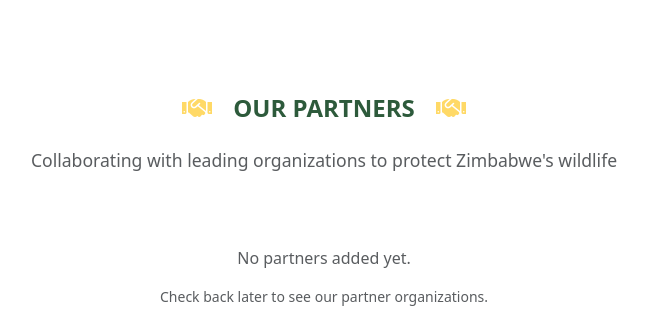
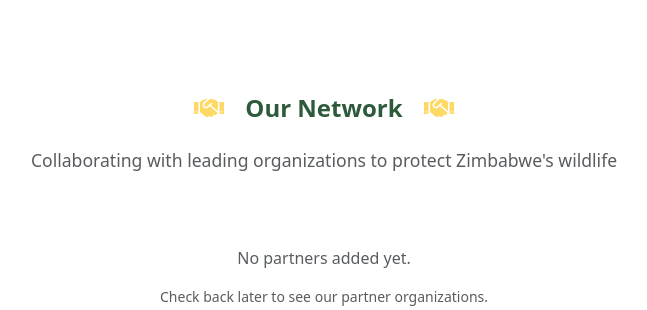
Before and after one commit to SlyJeremiah/grtts_website, a Django app: page / in a window 1280 px wide. Shown: the part 2915-3225 px from the top of the page, without its empty margins (316-963 px from the left). Run offline with Django 5.2, Linux system fonts and the light colour scheme; data that the repository does not hold is empty.

Commit message:
Update home template: Fix partners section

```diff
--- a/main/templates/main/home.html
+++ b/main/templates/main/home.html
@@ -202,7 +202,7 @@
     <div class="container">
         <h2 class="text-center mb-4" style="font-size: 1.5rem; font-weight: 700; color: #2d5a3b;">
             <i class="fas fa-handshake" style="color: #ffd966; margin-right: 15px;"></i>
-            OUR PARTNERS
+            Our Network
             <i class="fas fa-handshake" style="color: #ffd966; margin-left: 15px;"></i>
         </h2>
         <p class="text-center text-muted mb-5" style="font-size: 1.1rem;">
```
